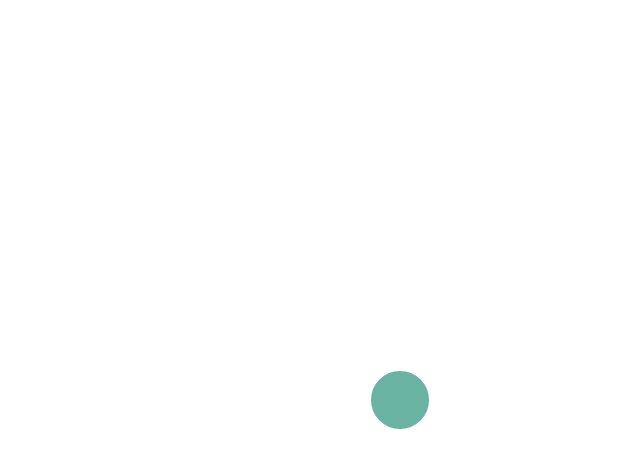
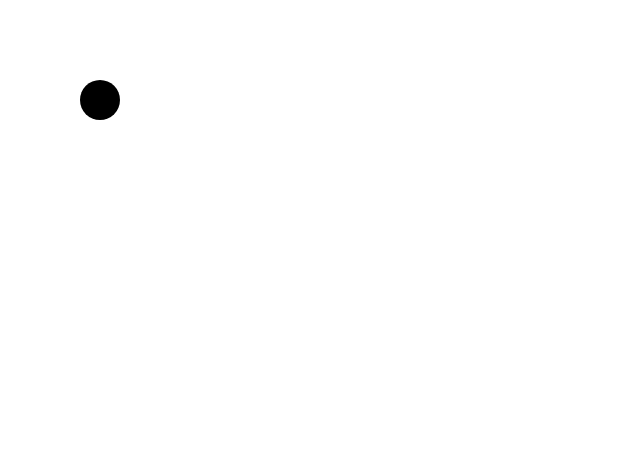
Before and after one commit to MrPerez08/nets, an Electron app: page app/index.html in a window 800 px wide. Shown: the whole page, without its empty margins (0-640 px from the left). Drawn offline with nearby package versions, Linux system fonts and the light colour scheme.

Commit message:
it was actually easier than I thought, I over complicated the div updating process not realizing that the divs themselves are dynamic, I was previously led to believe that css wasn't this intelligent. Thank you, Håkon Wium Lie for CSS, we love you.

```diff
--- a/app/index.html
+++ b/app/index.html
@@ -23,7 +23,7 @@
         <div id="menu">
         </div>
     </div>
-    <script src="profiles.js"></script>
+    <!--<script src="profiles.js"></script>-->
     <script src="renderer.js"></script>
   </body>
 </html>
--- a/app/renderer.js
+++ b/app/renderer.js
@@ -1,71 +1,48 @@
+let isMoved = false
+const menu = document.getElementById('menu');
 
-let originalPos =[];
+function openmenu(){
 
+    // Force a reflow to ensure CSS is applied before changing width
+    menu.offsetWidth;
 
-function createCircle(svg, width, height) {
-    const circle = svg.append("circle")
-        .attr("id", "node")
-        .attr("cx", width/2)
-        .attr("cy", height/2)
-        .attr("r", 30)
-        .attr("fill", "steelblue")
-        .style("transform-origin", "center")
-        .call(d3.drag()
-            .on("drag", function(event) {
-                d3.select(this)
-                    .attr("cx", event.x)
-                    .attr("cy", event.y);
-                    originalPos[0] = event.x;
-                    originalPos[1] = event.y;
-            }))
-        .on("click", function(event) {
-            event.stopPropagation();
-            openMenu();
-        })
-        .append("title")
-        .text("This is a single node");
-        originalPos = [width/2, height/2];
+    if (isMoved) {
+        // menu is currently open, so close it
+        menu.style.width = '0%';
+    } else {
+        // menu is currently closed, so open it
+        menu.style.width = '30%';
+    }
+    isMoved = !isMoved;
+
+    if (!menu._transitionListenerAdded) {
+        menu.addEventListener('transitionend', function() {
+            window.dispatchEvent(new Event('resize'));
+        });
+        menu._transitionListenerAdded = true;
+    }
 }
 
 
-/*
-function createCircle(svg,width,height){
-    svg.append("circle")
-        .attr("id", "node")
-        .attr("cx", width / 2) // Center X
-        .attr("cy", height / 2) // Center Y
-        .attr("r", 30) // Radius
-        .attr("fill", "steelblue")
-        .style("pointer-events", "visible") // Allow clicks
-        .on("click", function(event){
-            event.stopPropagation();
-            openMenu();
-        })
-        .append("title") // Tooltip
-        .text("This is a single node");
-}
-*/
 
-function createResponsiveChart() {
-    // Clear previous SVG if it exists
-    d3.select("#main svg").remove();
 
-    // Get container dimensions
-    const container = d3.select("#main");
-    const width = container.node().getBoundingClientRect().width;
-    const height = container.node().getBoundingClientRect().height;
+// Select the SVG container
+const svg = d3.select("#graph");
 
-    // Create SVG
-    const svg = container.append("svg")
-        .attr("width", width)
-        .attr("height", height)
-        .style("pointer-events", "all");
+// Sample data - array of objects with x, y coordinates
+const nodesData = [
+    { id: 1, x: 100, y: 100 },
+];
 
-    createCircle(svg, width, height);
-}
-
-// Wait for DOM to be ready before initializing
-document.addEventListener("DOMContentLoaded", function() {
-    createResponsiveChart();
-    window.addEventListener("resize", createResponsiveChart);
-});
+// Create nodes
+svg.selectAll(".node")
+    .data(nodesData)
+    .enter()
+    .append("circle")
+    .attr("class", "node")
+    .attr("r", 20)  // radius
+    .attr("cx", d => d.x)  // center x
+    .attr("cy", d => d.y) // center y
+    .on("click", function(event, d) {
+        if (d.id === 1) {openmenu()}
+    });
```
